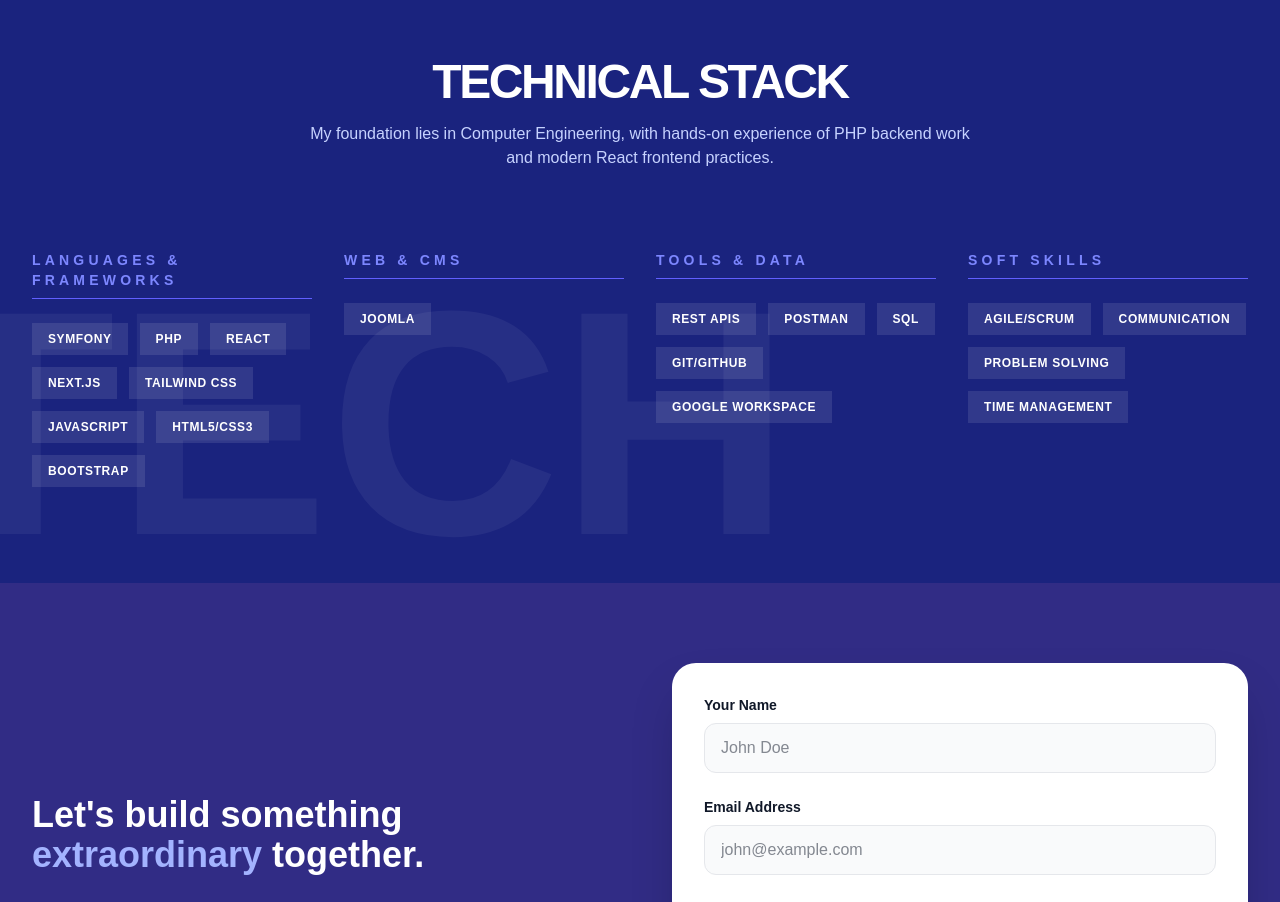
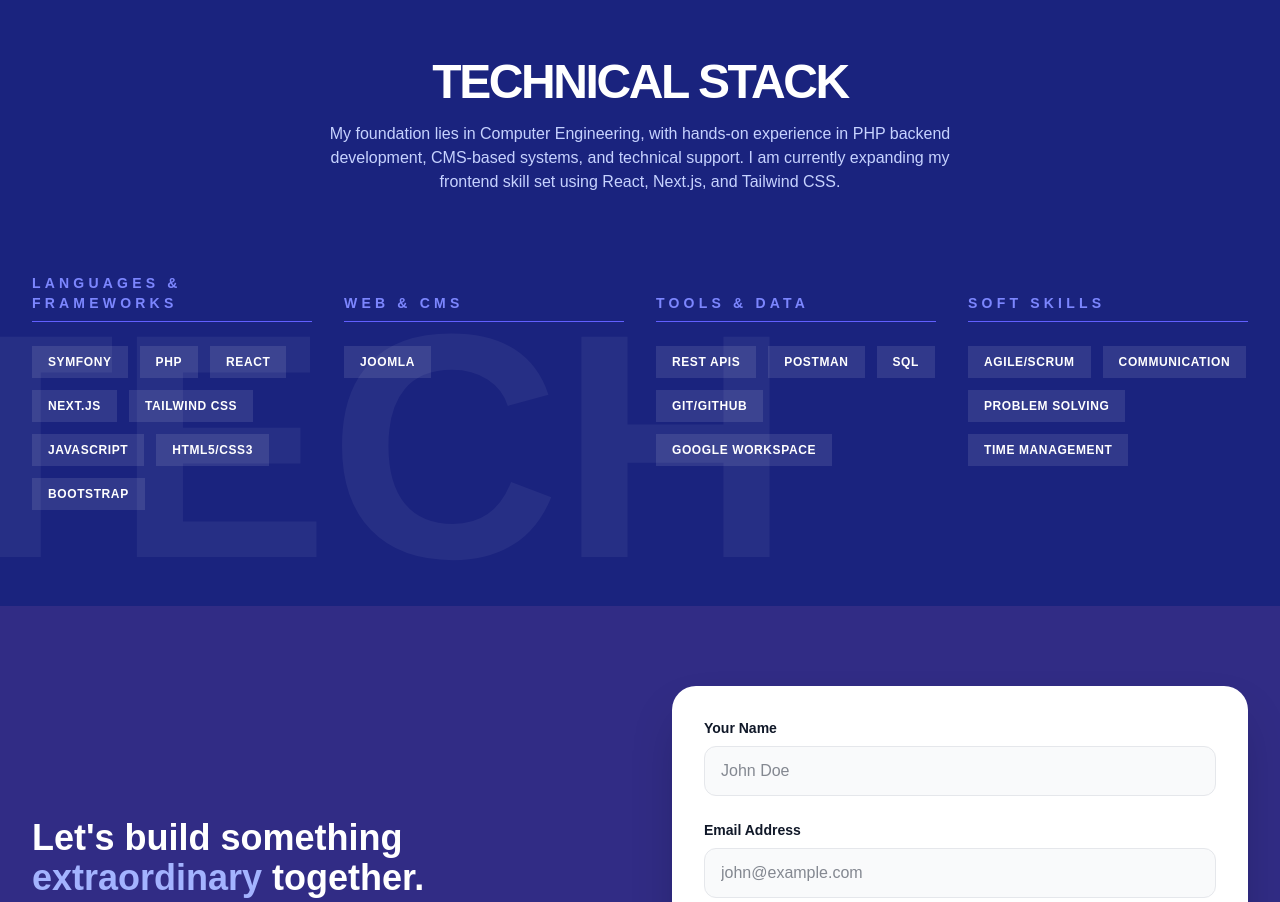
Before and after one commit to CMLReplan/portfolio, a Next.js app: page / in a window 1280 px wide. Shown: the part 2620-3522 px from the top of the page. Built offline with nearby package versions, Linux system fonts and the light colour scheme.

Commit message:
Update skills section description to reflect learning and experience accurately

```diff
--- a/src/components/Skills.js
+++ b/src/components/Skills.js
@@ -15,14 +15,14 @@ export default function Skills() {
             <div className="text-center mb-20">
             <h2 className="text-4xl font-black tracking-tighter sm:text-5xl uppercase">Technical Stack</h2>
                 <p className="mt-4 text-indigo-200 font-light max-w-2xl mx-auto">
-                My foundation lies in Computer Engineering, with hands-on experience of PHP backend work and modern React frontend practices.
+                    My foundation lies in Computer Engineering, with hands-on experience in PHP backend development, CMS-based systems, and technical support. I am currently expanding my frontend skill set using React, Next.js, and Tailwind CSS.
                 </p>
             </div>
 
-            <div className="grid grid-cols-1 md:grid-cols-2 lg:grid-cols-4 gap-x-8 gap-y-12">
+            <div className="grid grid-cols-1 md:grid-cols-2 lg:grid-cols-4 gap-x-8 gap-y-12 ">
             {categories.map((category) => (
                 <div key={category} className="space-y-6">
-                <h3 className="text-sm font-black text-indigo-400 uppercase tracking-[0.3em] border-b border-indigo-500 pb-2">
+                <h3 className="h-12 flex items-end text-sm font-black text-indigo-400 uppercase tracking-[0.3em] border-b border-indigo-500 pb-2">
                     {category}
                 </h3>
                     <div className="flex flex-wrap gap-3">
```
Lines whose indentation alone changed are shown as unchanged.
